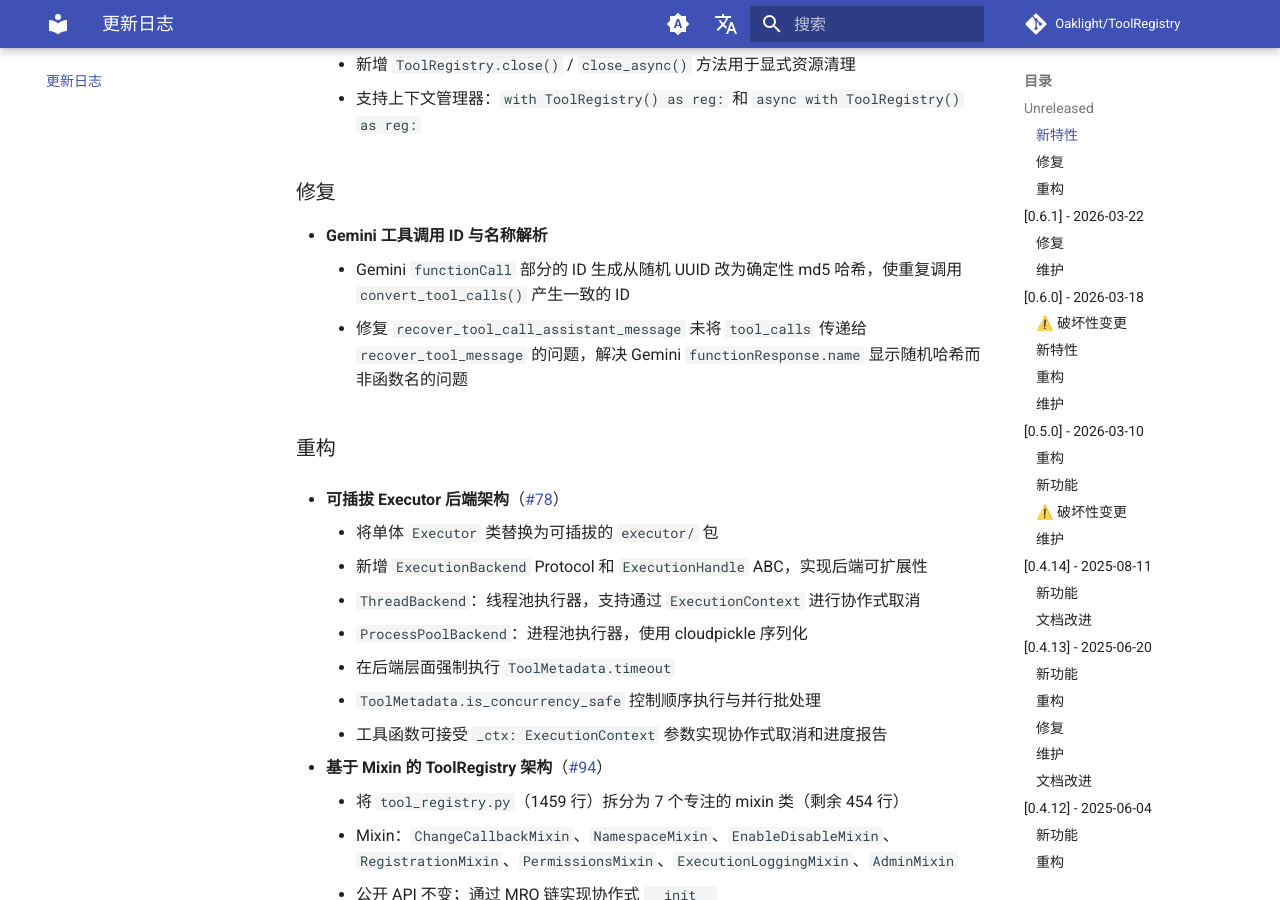
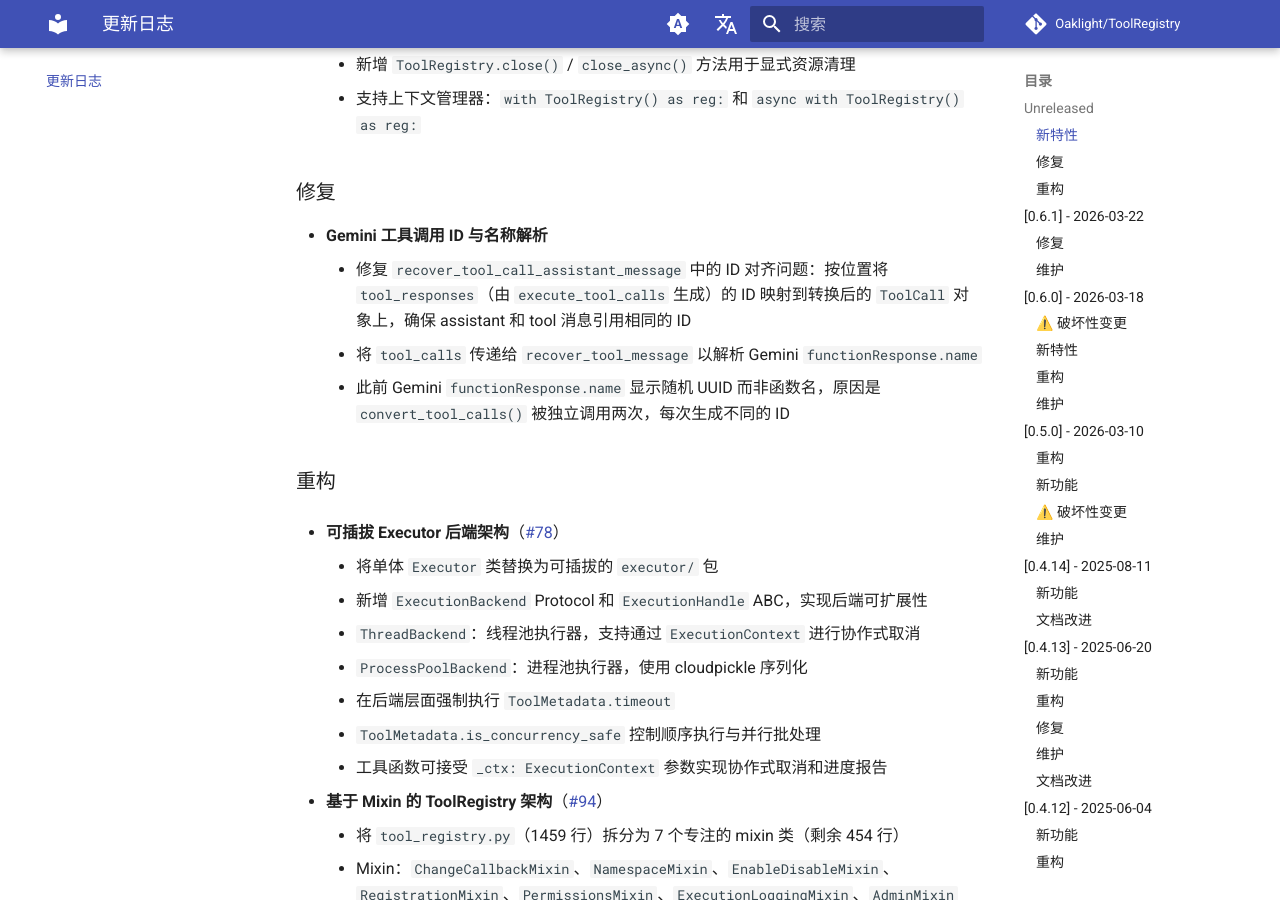
Before and after one commit to Oaklight/ToolRegistry, an MkDocs documentation site: the page built from docs/changelog.md, in a window 1280 px wide and 900 px high, scrolled down 1376 px. Built offline with MkDocs 1.6.1 and Material for MkDocs 9.7.7, drawn with Linux system fonts in a browser that asks for light colours; comment, search, counter and statistics services are not loaded.

Commit message:
docs: update changelog to reflect position-based ID alignment fix

```diff
--- a/docs/changelog.md
+++ b/docs/changelog.md
@@ -44,8 +44,9 @@ author: Oaklight
 ### 修复
 
 - **Gemini 工具调用 ID 与名称解析**
-    - Gemini `functionCall` 部分的 ID 生成从随机 UUID 改为确定性 md5 哈希，使重复调用 `convert_tool_calls()` 产生一致的 ID
-    - 修复 `recover_tool_call_assistant_message` 未将 `tool_calls` 传递给 `recover_tool_message` 的问题，解决 Gemini `functionResponse.name` 显示随机哈希而非函数名的问题
+    - 修复 `recover_tool_call_assistant_message` 中的 ID 对齐问题：按位置将 `tool_responses`（由 `execute_tool_calls` 生成）的 ID 映射到转换后的 `ToolCall` 对象上，确保 assistant 和 tool 消息引用相同的 ID
+    - 将 `tool_calls` 传递给 `recover_tool_message` 以解析 Gemini `functionResponse.name`
+    - 此前 Gemini `functionResponse.name` 显示随机 UUID 而非函数名，原因是 `convert_tool_calls()` 被独立调用两次，每次生成不同的 ID
 
 ### 重构
 
```
